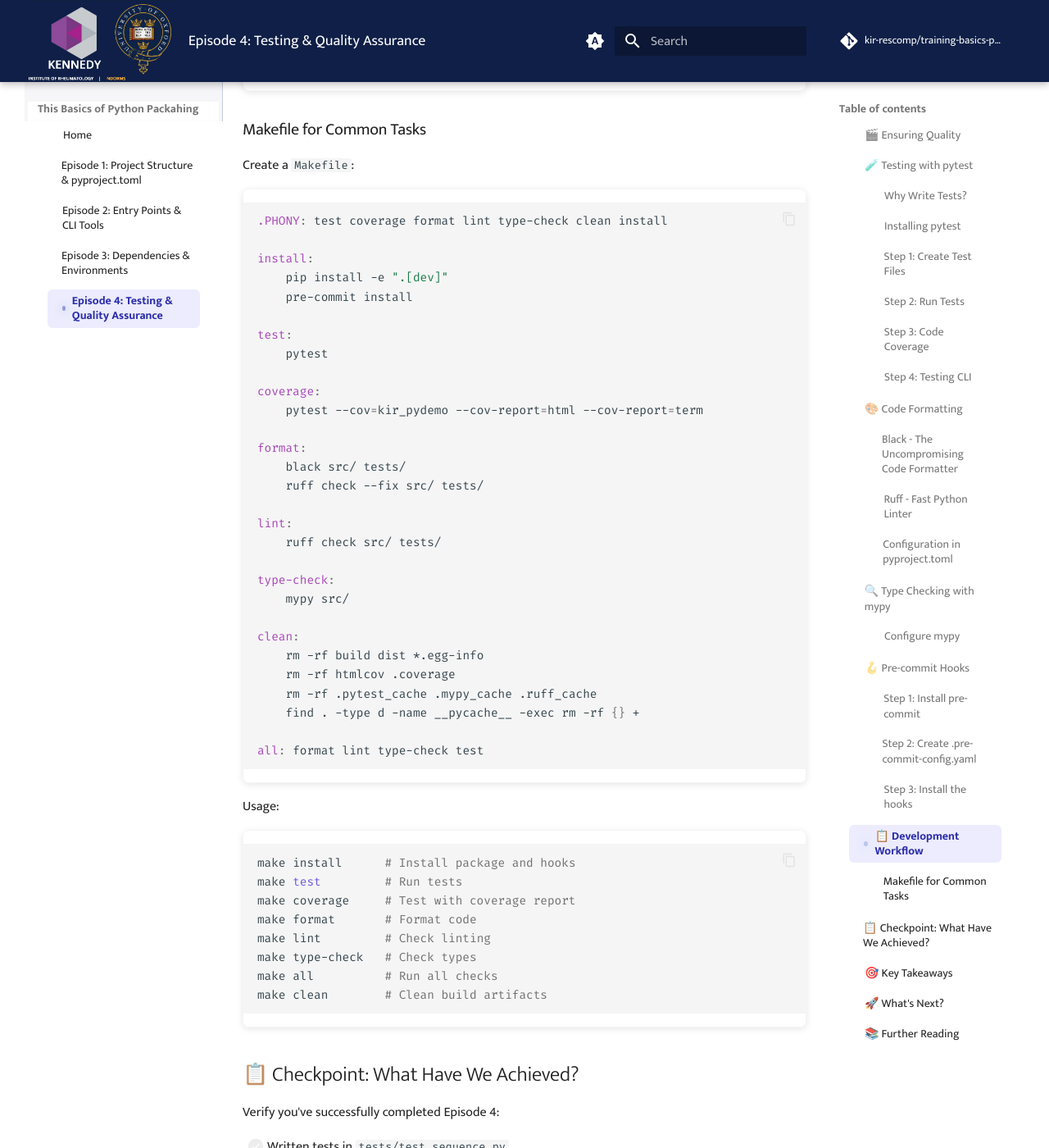
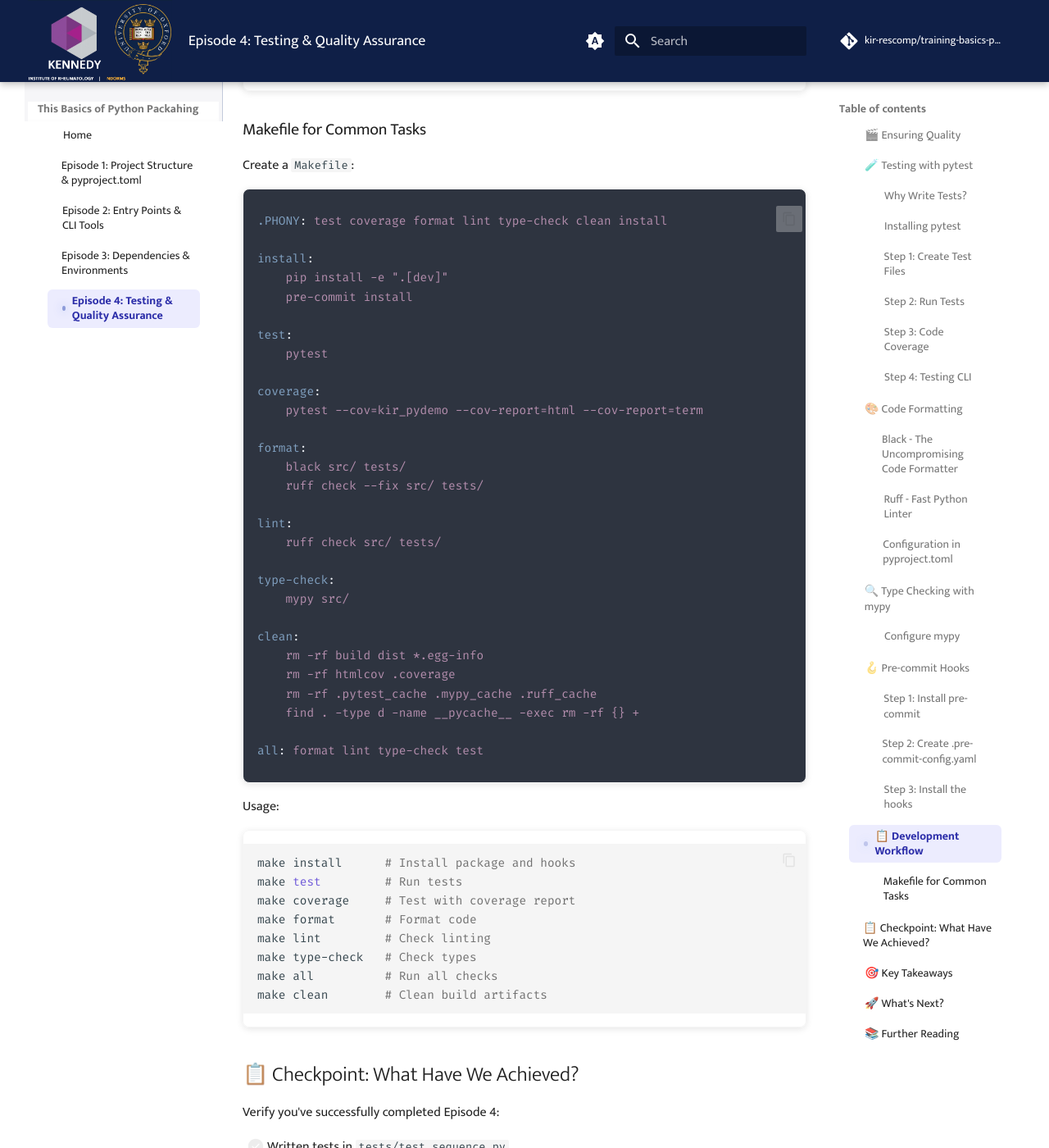
Before and after one commit to kir-rescomp/training-basics-python-packaging, an MkDocs documentation site: the page built from docs/episode-04.md, in a window 1280 px wide and 1400 px high, scrolled down 12821 px. Shown: the whole window at 82% size. Built offline with MkDocs 1.6.1 and Material for MkDocs 9.7.7, drawn with Linux system fonts in a browser that asks for light colours; comment, search, counter and statistics services are not loaded.

Commit message:
udpate Makefile

````diff
--- a/docs/episode-04.md
+++ b/docs/episode-04.md
@@ -548,8 +548,8 @@ git commit -m "Add feature X"
 ### Makefile for Common Tasks
 
 Create a `Makefile`:
-
-```makefile
+<div class="nord" markdown="1">
+```yaml
 .PHONY: test coverage format lint type-check clean install
 
 install:
@@ -580,6 +580,7 @@ clean:
 
 all: format lint type-check test
 ```
+</div>
 
 Usage:
 
````
